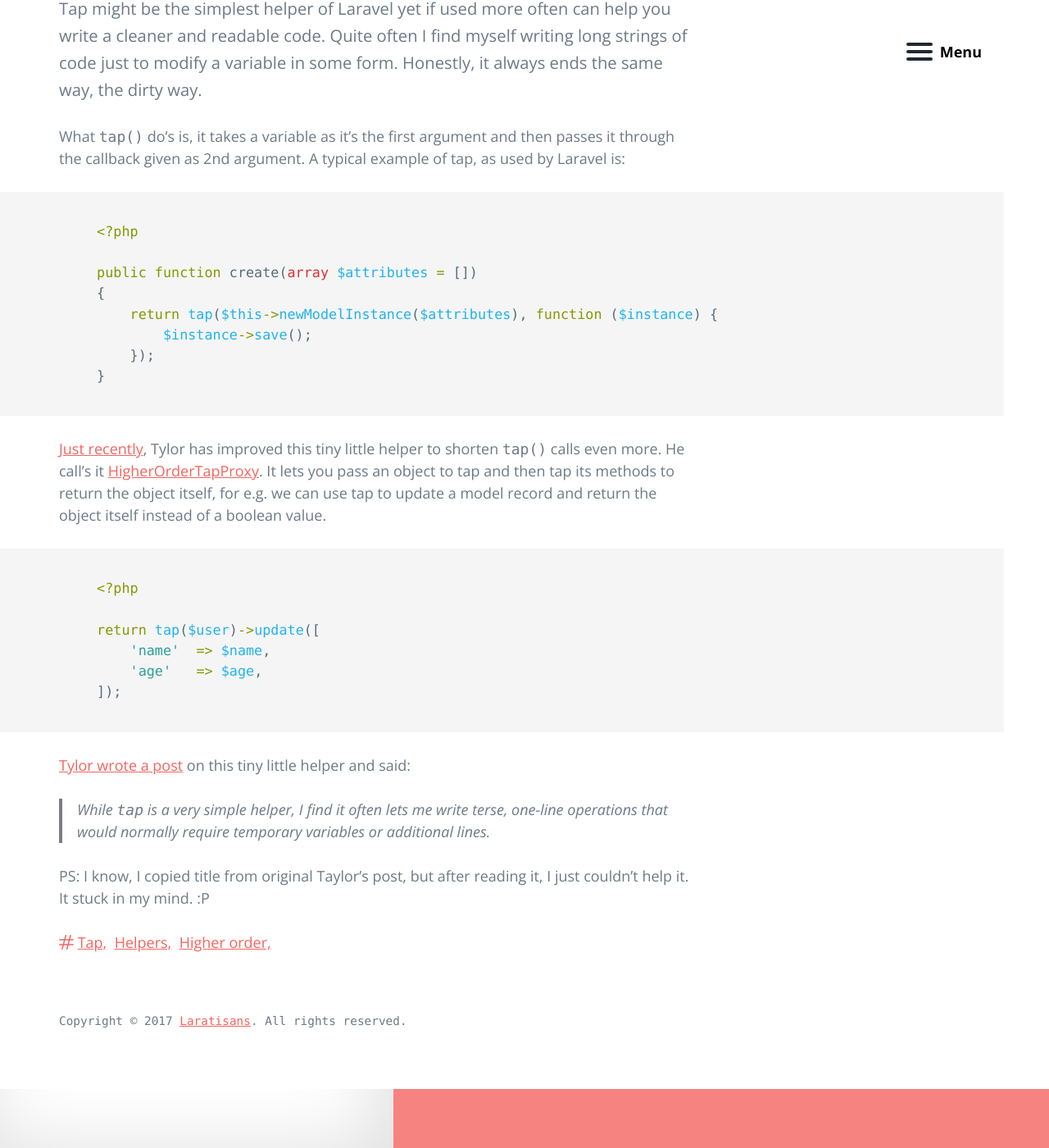
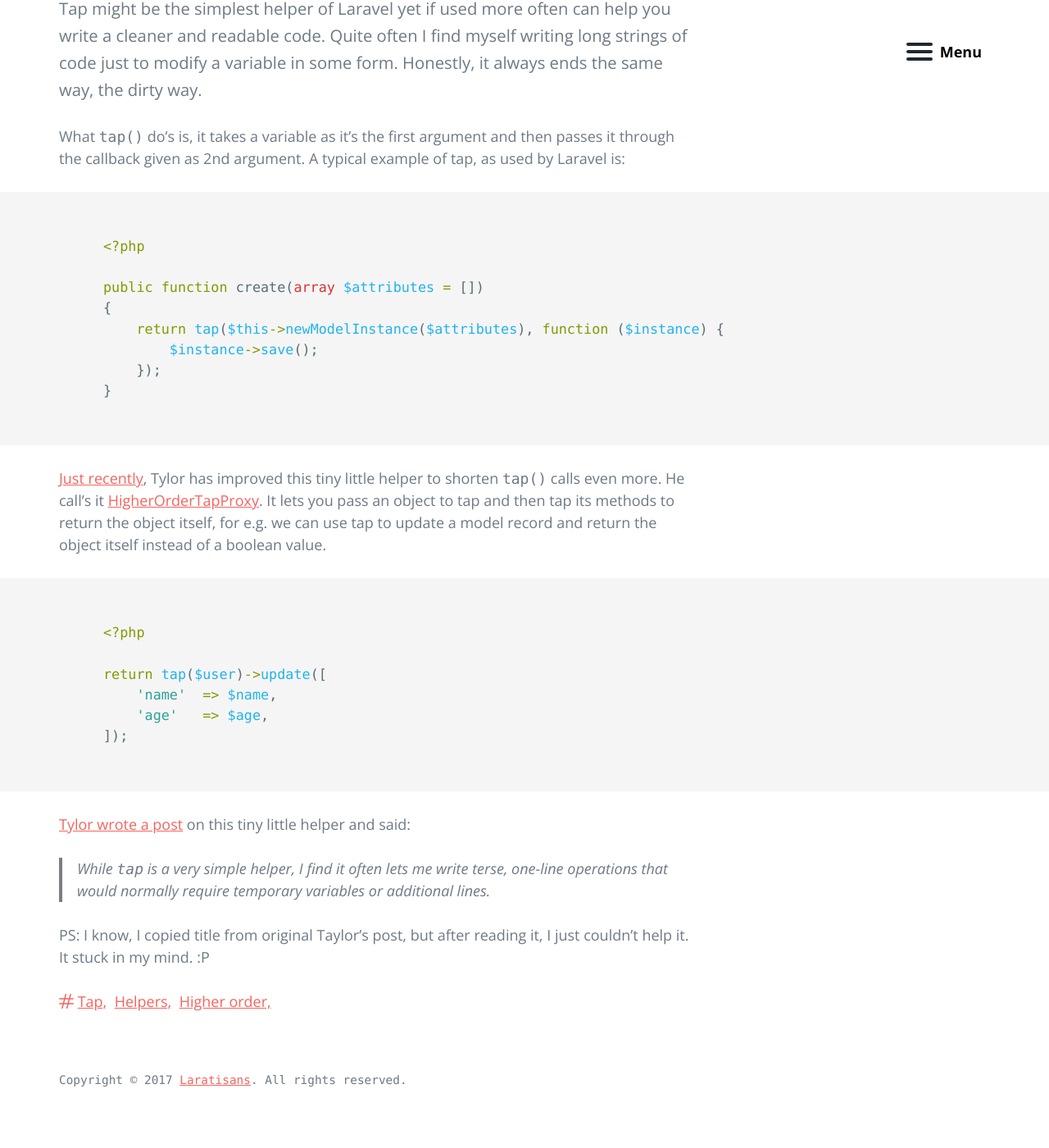
Before and after one commit to meSingh/secretivelaravel.com, a Jekyll site: the page built from _posts/2017-04-30-tap-tap-tap.markdown, in a window 1280 px wide and 1400 px high, scrolled down 399 px. Shown: the whole window at 82% size. Built offline with Jekyll 4.4.1, drawn with Linux system fonts in a browser that asks for light colours.

Commit message:
:art: further design improvements for responsivity
Signed-off-by: Mandeep Singh <im@msingh.me>

```diff
--- a/_sass/basically-basic/_syntax-highlighting.scss
+++ b/_sass/basically-basic/_syntax-highlighting.scss
@@ -4,17 +4,32 @@
 
 .highlight {
   background-color: $code-background-color;
-  padding: 2em;
-  margin-left: -1em;
-  padding-left: 1em;
-  margin-right: -1em;
-  padding-right: 1em;
+  padding: 2rem 1rem;
+  margin-right: -0.5rem;
+  margin-left: -0.5rem;
 
-  @include breakpoint($medium) {
-    margin-right: -50%;
-    margin-left: -20%;
-    padding-left: 26%;
-  }
+    @include breakpoint($small) {
+      margin-right: -1rem;
+      margin-left: -1rem;
+      padding: 2.5rem 1.5rem;
+    }
+
+    @include breakpoint($medium) {
+      margin-right: -2rem;
+      margin-left: -2rem;
+      padding: 3rem 5rem;
+    }
+
+    @include breakpoint($large) {
+      margin-right: -15rem;
+      margin-left: -3rem;
+      padding: 3rem 7rem;
+    }
+
+    @include breakpoint($xlarge) {
+      margin-right: -25rem;
+      margin-left: -4rem;
+    }
 
   pre {
     width: 100%;
```
